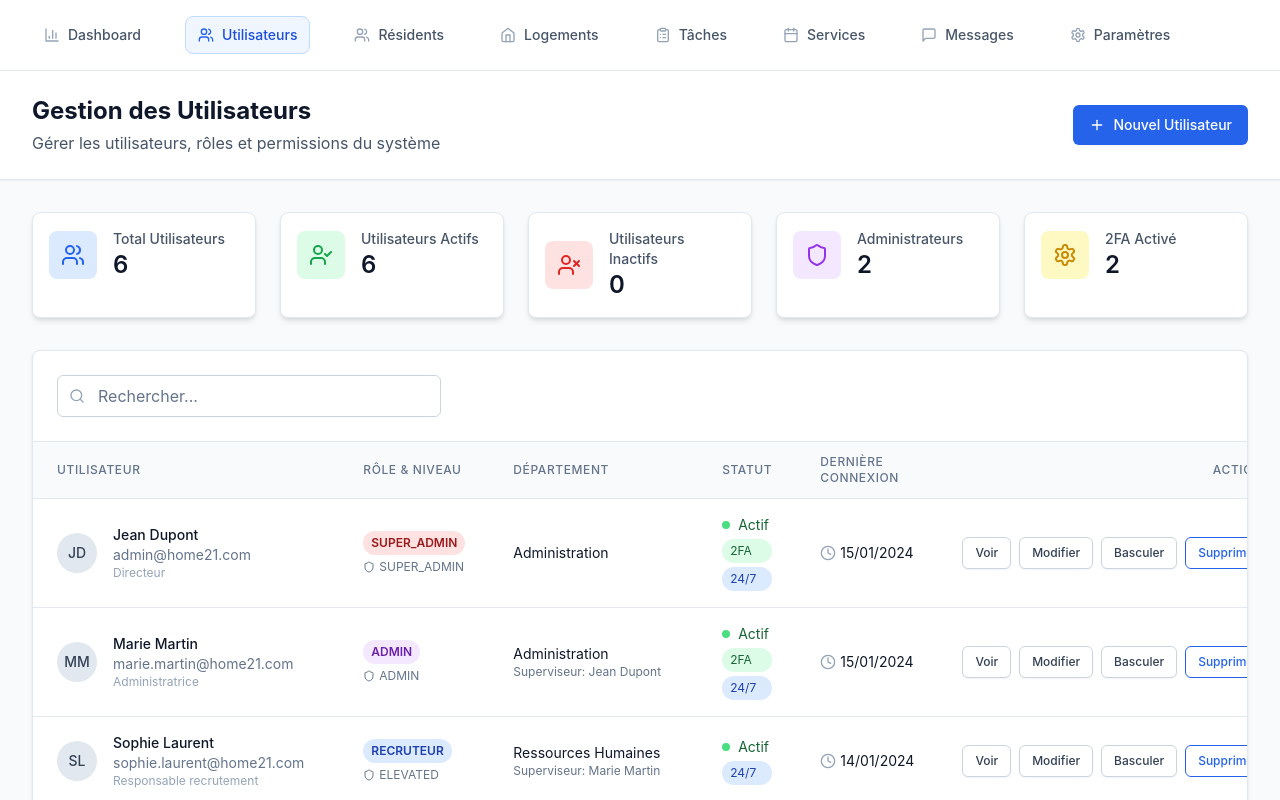
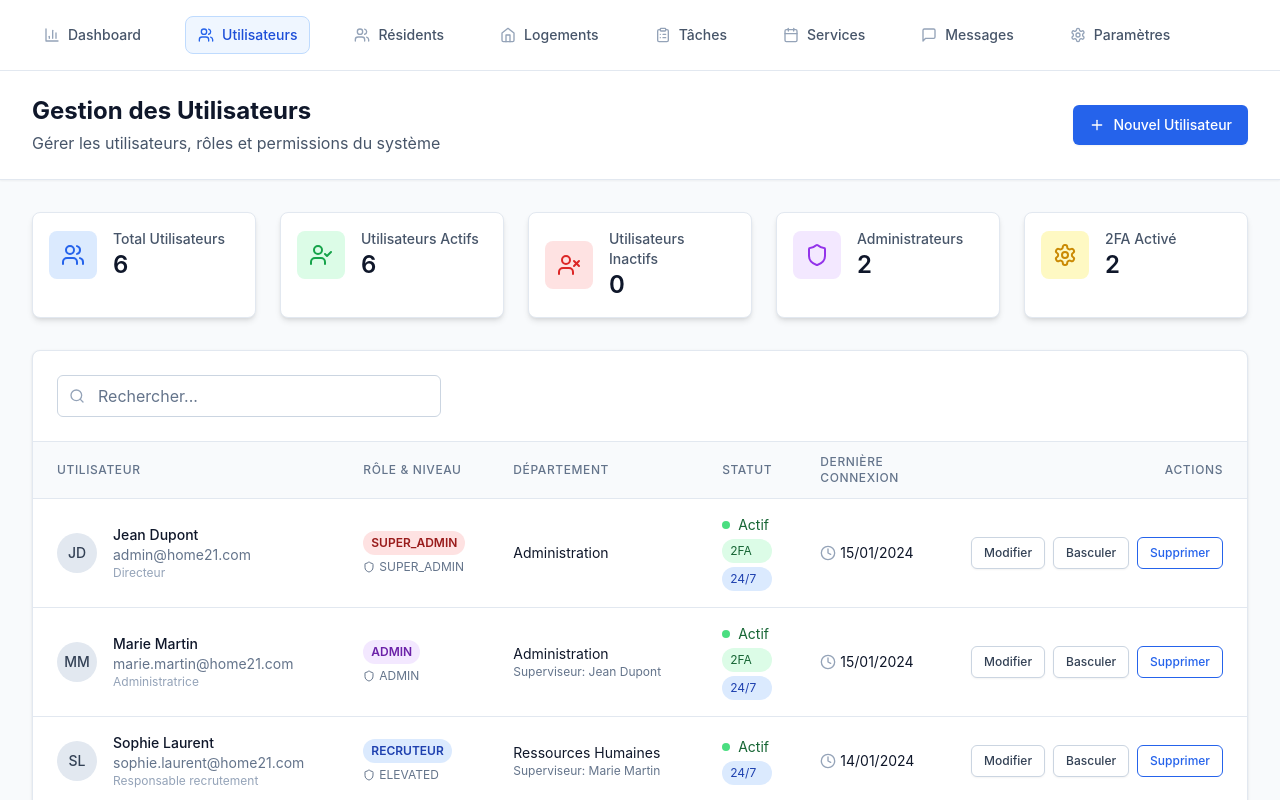
Before and after one commit to BeIen0s/home21-V3, a Next.js app: page /admin/users in a window 1280 px wide. Shown: the top 800 px of the page. Built offline with nearby package versions, Linux system fonts and the light colour scheme; sample sign-in values are in the browser's storage.

Commit message:
suppression du bouton voir

```diff
--- a/src/pages/admin/users.tsx
+++ b/src/pages/admin/users.tsx
@@ -166,10 +166,6 @@ const UserManagementPage: React.FC = () => {
     setIsEditModalOpen(true);
   };
 
-  const handleViewUser = (user: ExtendedUser) => {
-    console.log('Voir utilisateur:', user.id);
-    // TODO: Navigate to user detail page
-  };
 
   const handleEditUser = (user: ExtendedUser) => {
     setSelectedUser(user);
@@ -321,11 +317,6 @@ const UserManagementPage: React.FC = () => {
             columns={columns}
             actions={[
               {
-                label: 'Voir',
-                onClick: handleViewUser,
-                variant: 'secondary'
-              },
-              {
                 label: 'Modifier',
                 onClick: handleEditUser,
                 variant: 'secondary'
```
